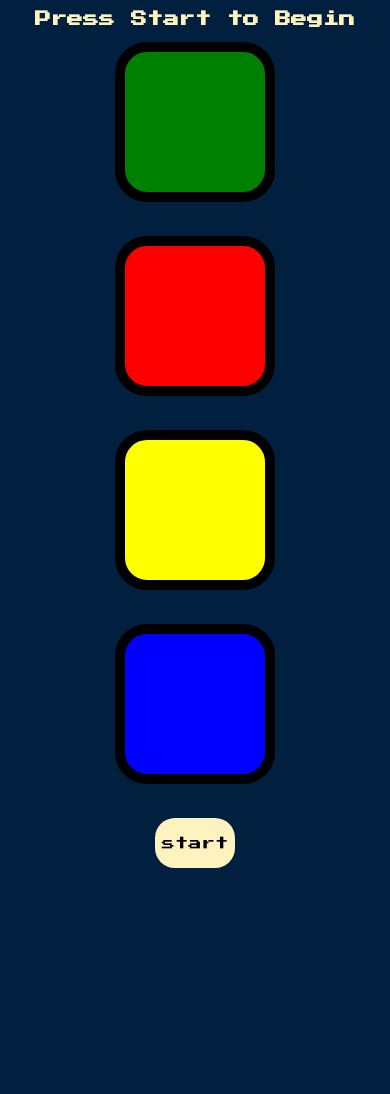
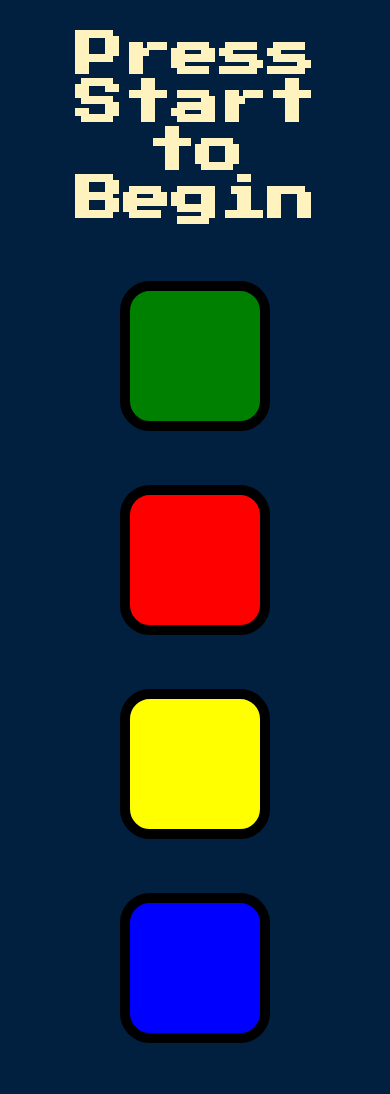
Before and after one commit to godwinolekanma/Simon-Game, a plain HTML site: page index.html in a window 390 px wide. Shown: the top 1094 px of the page. Before the commit the page ends 881 px from the top, so only its background shows below. Drawn offline with nearby package versions, Linux system fonts and the light colour scheme.

Commit message:
Update styles.css

```diff
--- a/styles.css
+++ b/styles.css
@@ -64,21 +64,13 @@ body {
 
 @media screen and (max-width: 700px){
   .btn {
-  margin-top: 5px;
-  display: inline-block;
-  height: 140px;
-  width: 140px;
-  border: 10px solid black;
-  border-radius: 20%;
+  margin-top: 25px;
+  height: 130px;
+  width: 130px;
   }
 
-  .restart{
-    margin: 5px;
-  }
-
-
   #level-title {
-    font-size: 1rem;
+    font-size: 3rem;
   }
 
 }
```
